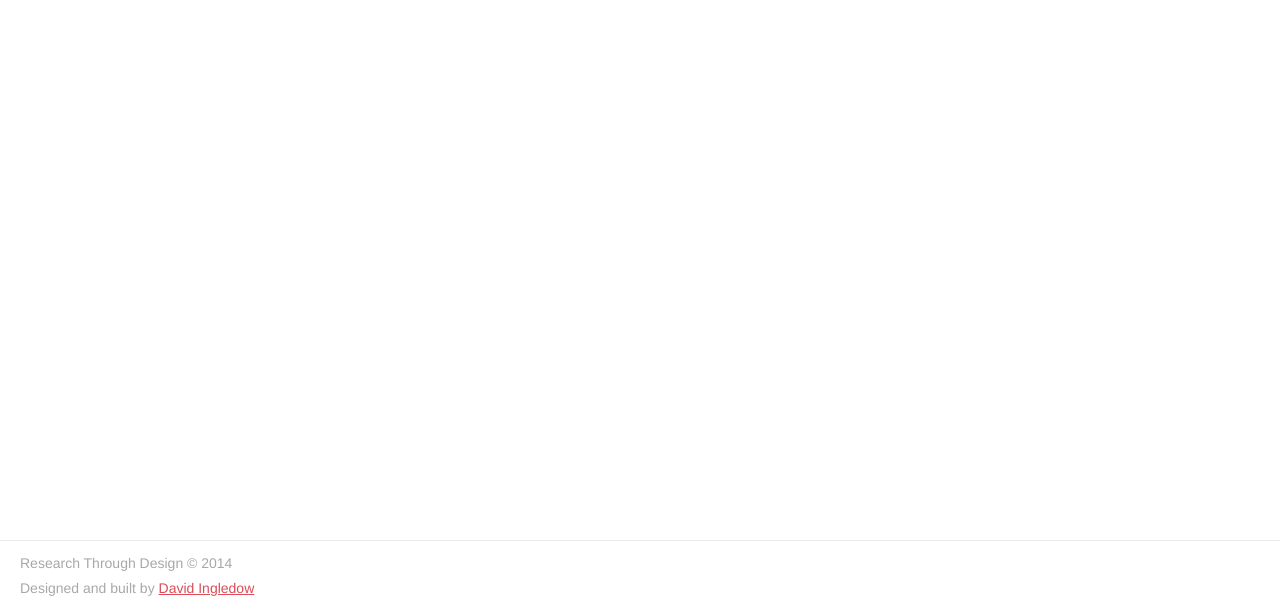
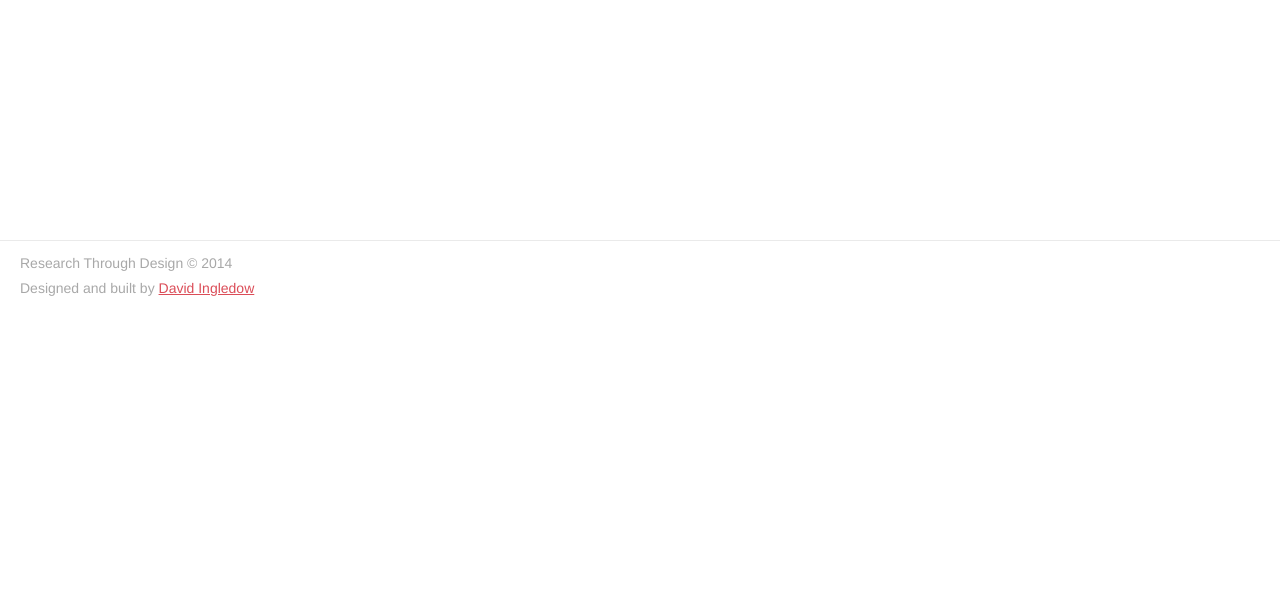
Before and after one commit to research-through-design-conference/rtd2015, a Django app: template app/templates/site_2015/home.html in a window 1280 px wide. Shown: the part 3210-3821 px from the top of the page. After the commit the page ends 3506 px from the top, so only its background shows below. Run offline with Django 3.2, Linux system fonts and the light colour scheme; the template is opened without the code that fills it, so the values that code supplies are empty; style sheets or scripts are compiled from the project's sources; some libraries are stand-ins or nearby versions.

Commit message:
amended a height value - css

```diff
--- a/srv/assets/scss/global.scss
+++ b/srv/assets/scss/global.scss
@@ -251,7 +251,7 @@ body#rtd2015{
       margin-right: 0px;
       display: inline-block;
       vertical-align: top;
-      min-height: 2600px;
+      min-height: 2300px;
       @media screen and (max-width: 980px){
         min-height: 1000px;
       }
```
